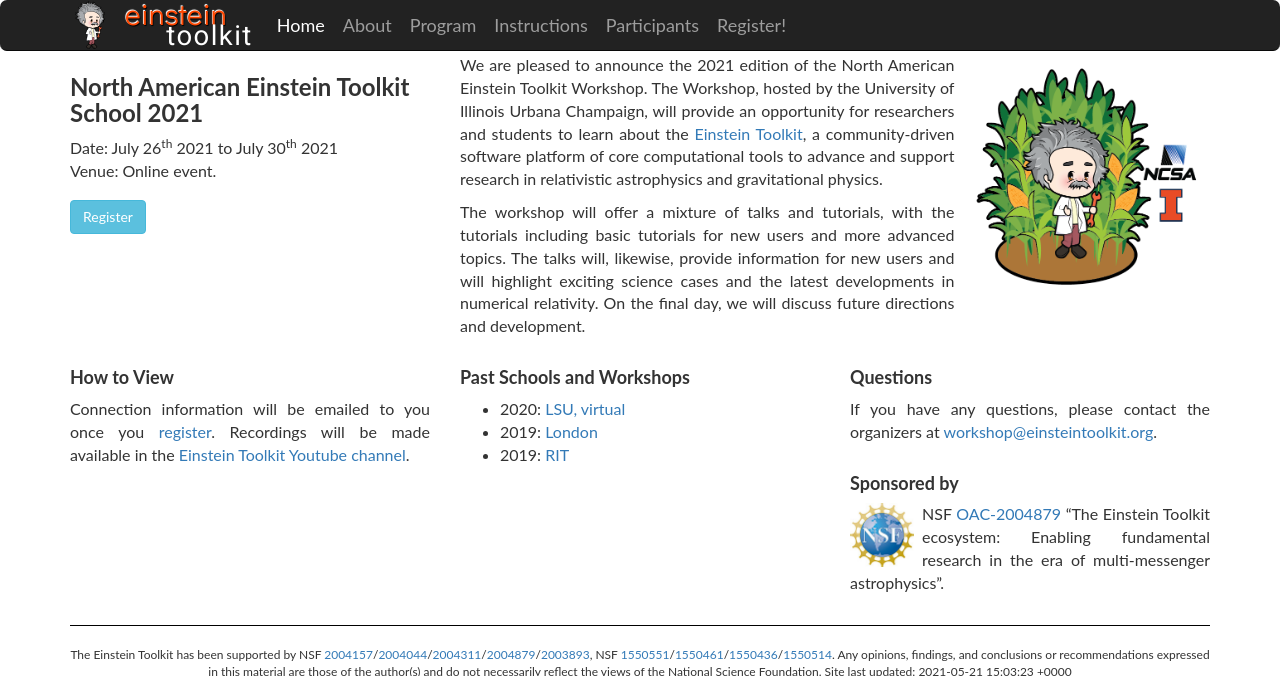
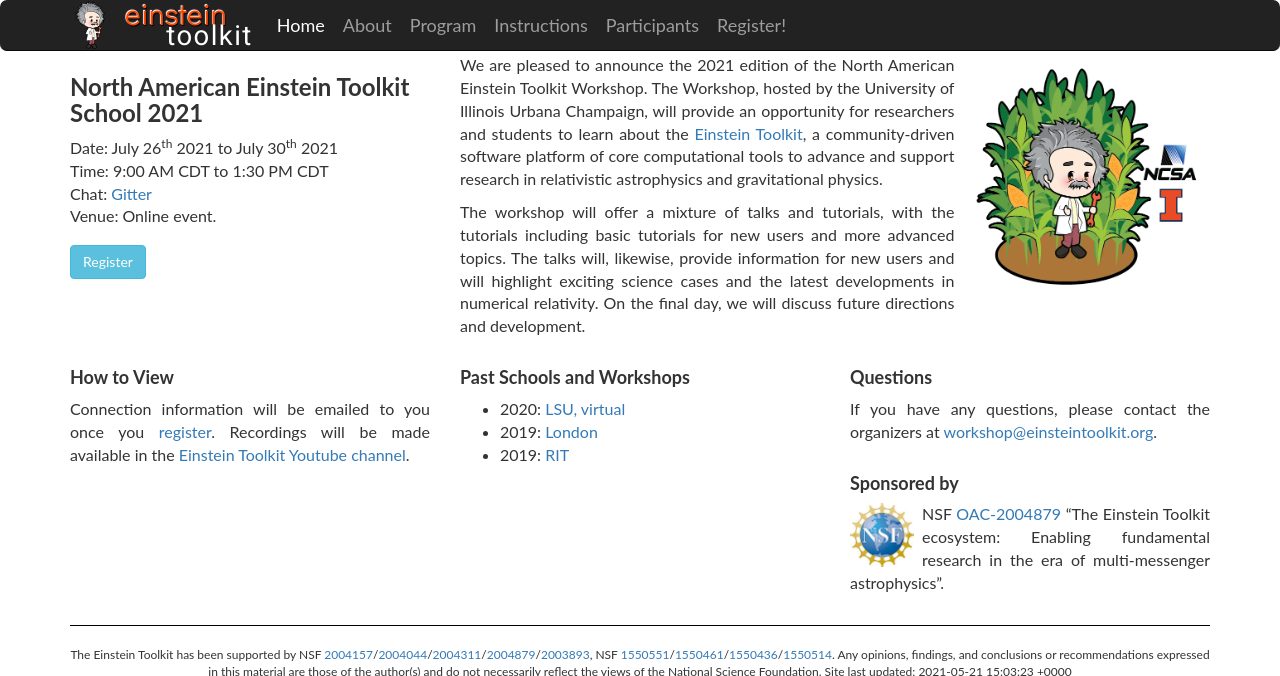
Before and after one commit to EinsteinToolkit/et2021uiuc, a Jekyll site: the page built from index.md, in a window 1280 px wide, cut to the strip 0-676 px from the top of the page. Built offline with Jekyll 4.4.1, drawn with Linux system fonts in a browser that asks for light colours.

Commit message:
index: add time and chat information

```diff
--- a/index.md
+++ b/index.md
@@ -6,6 +6,8 @@
 <div class="col-xs-12 col-sm-4" markdown="1">
 # North American Einstein Toolkit School 2021
 Date: July 26<sup>th</sup> 2021 to July 30<sup>th</sup> 2021 <br>
+Time: 9:00 AM CDT to 1:30 PM CDT <br>
+Chat: [Gitter](https://gitter.im/EinsteinToolkit/workshop) <br>
 Venue: Online event.
 
 <a class="btn btn-info" href="{{base}}/register.html" role="button">Register</a>
```
